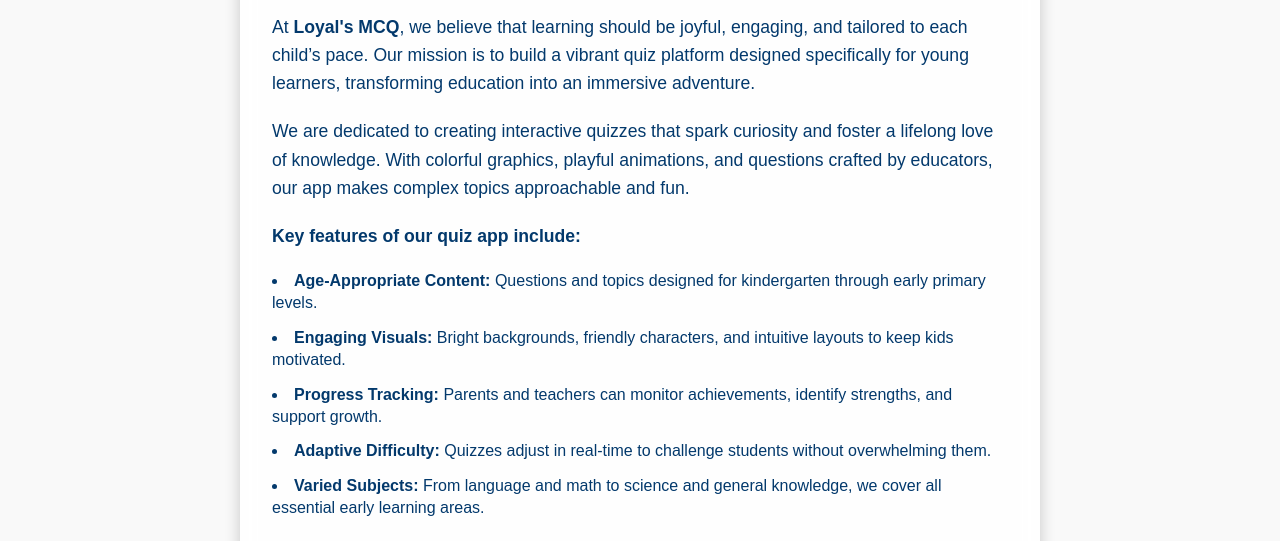
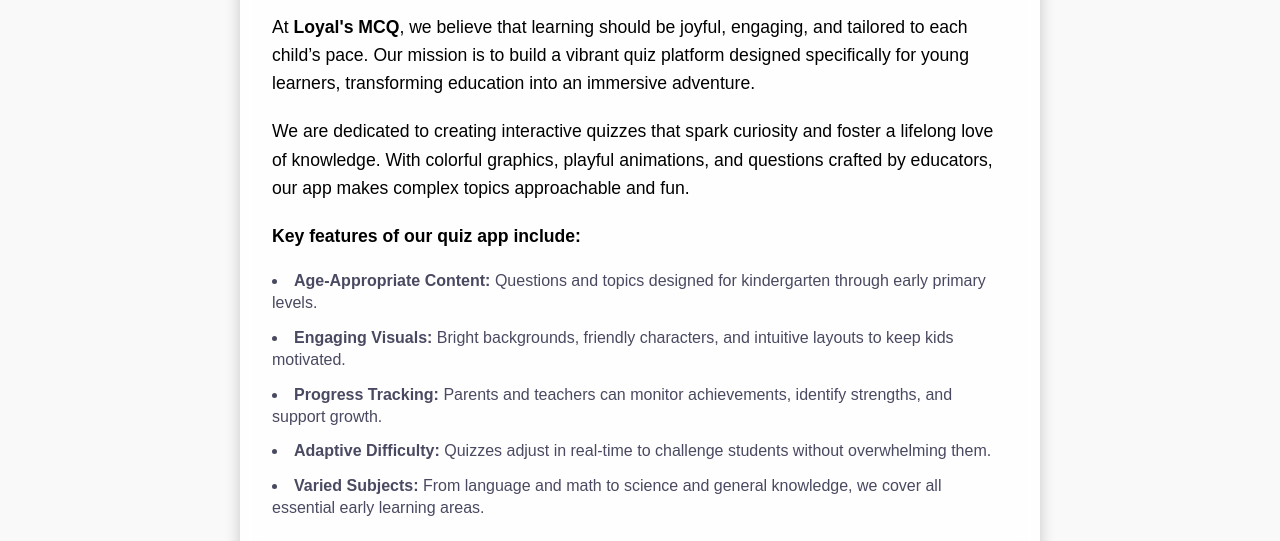
Before and after one commit to innovativemodelbuilding/LOYAL_QUIZ, a plain HTML site: page pages/aboutus.html in a window 1280 px wide. Shown: the part 241-782 px from the top of the page. Drawn offline with Linux system fonts and the light colour scheme; files whose address does not match are found by name.

Commit message:
changed the color of text in about

```diff
--- a/pages/aboutus.html
+++ b/pages/aboutus.html
@@ -34,12 +34,12 @@
       font-size: 1.1rem;
       line-height: 1.6;
       margin-bottom: 1.25rem;
-      color: #03396c;
+      color: #000000;
     }
     .about-content ul {
       list-style: disc inside;
       margin-bottom: 1.5rem;
-      color: #03396c;
+      color: #494961;
     }
     .about-content li {
       margin-bottom: 0.75rem;
```
